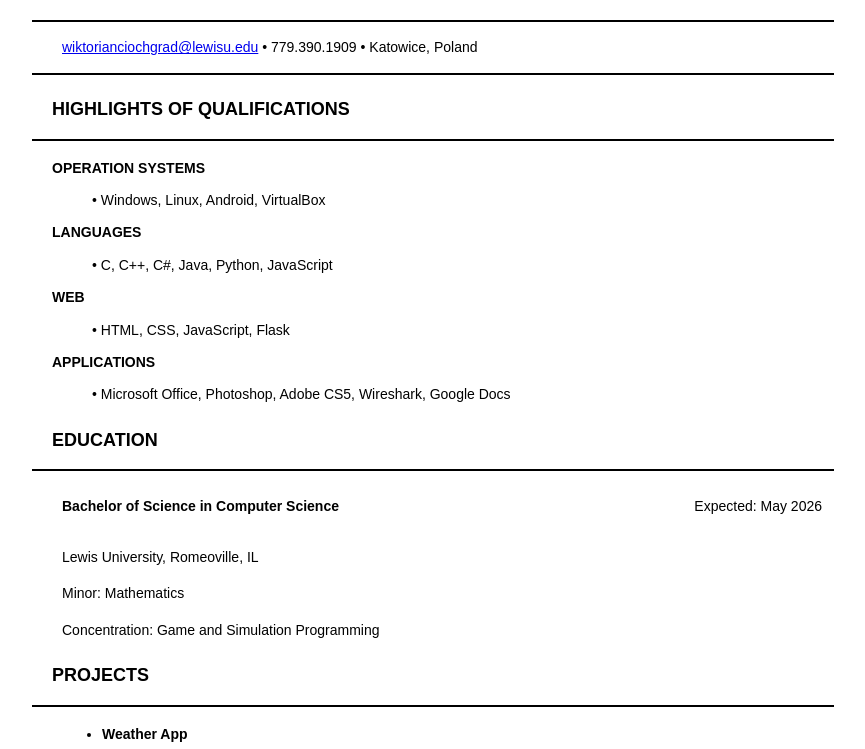
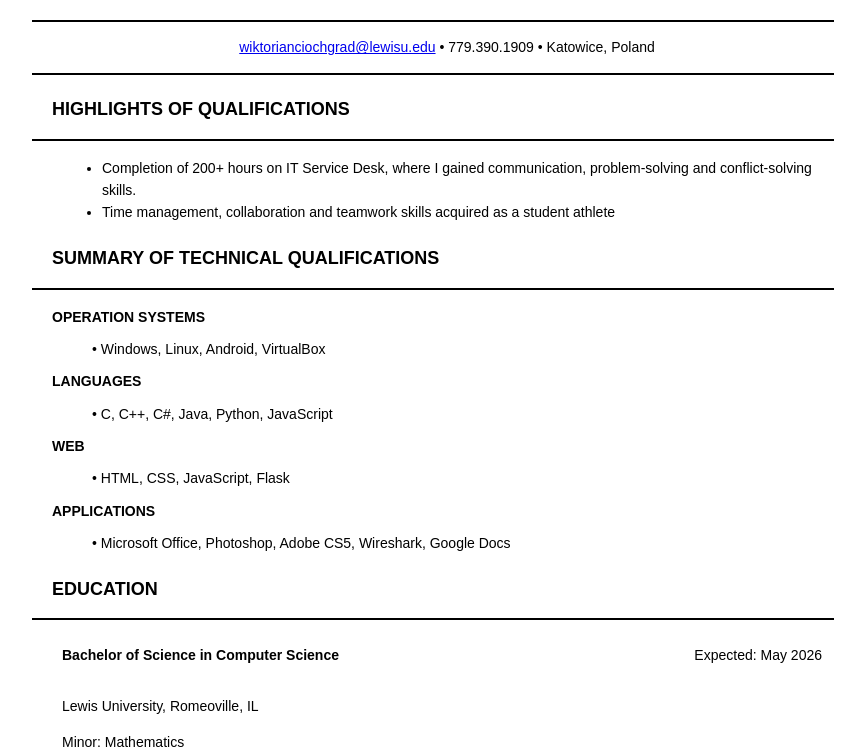
Before and after one commit to wiktoriacg/resume, a plain HTML site: page index.html in a window 1280 px wide. Shown: the part 54-803 px from the top of the page, without its empty margins (208-1073 px from the left). Drawn offline with Linux system fonts and the light colour scheme.

Commit message:
Updated code

```diff
--- a/index.css
+++ b/index.css
@@ -6,7 +6,9 @@ body {
     margin-left: auto;
     margin-right: auto;
 }
-
+header p {
+    text-align: center;
+}
 h1 {
     text-align: center;
     font-size: 24px;
--- a/index.html
+++ b/index.html
@@ -10,13 +10,21 @@
 
     <header>
         <h1>Wiktoria Cioch-Gradzik</h1>
-        <hr>
-        <p><a href="mailto:wiktorianciochgrad@lewisu.edu">wiktorianciochgrad@lewisu.edu</a> • 779.390.1909 • Katowice, Poland</p>
+        <hr class = "myinfo">
+        <p class = "information"><a href="mailto:wiktorianciochgrad@lewisu.edu">wiktorianciochgrad@lewisu.edu</a> • 779.390.1909 • Katowice, Poland</p>
         <hr>
     </header>
-
     <section>
         <h2>HIGHLIGHTS OF QUALIFICATIONS</h2>
+        <hr>
+        <ul class="resume-skills">
+            <li class="indent"> Completion of 200+ hours on IT Service Desk, where I gained
+                communication, problem-solving and conflict-solving skills.</li>
+            <li class="indent"> Time management, collaboration and teamwork skills acquired as a student athlete</li>
+        </ul>
+    </section>
+    <section>
+        <h2>SUMMARY OF TECHNICAL QUALIFICATIONS</h2>
         <hr>
         <ul class="resume-list">
             <li><strong>OPERATION SYSTEMS</strong></li>
@@ -88,7 +96,7 @@
     </section>
 
     <footer>
-        <p><a href="resume.pdf" download>Download PDF Resume</a></p>
+        <p><a href="resume1.pdf" download>Download PDF Resume</a></p>
     </footer>
 
 </body>
```
Also changed, not shown: 2 other files.
